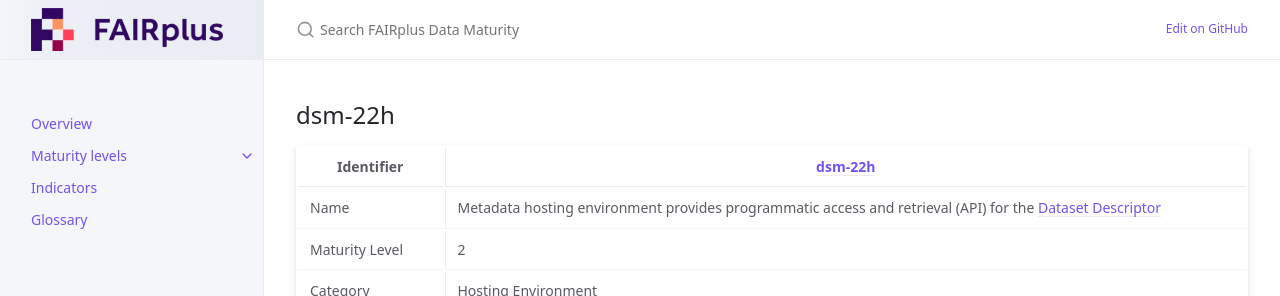
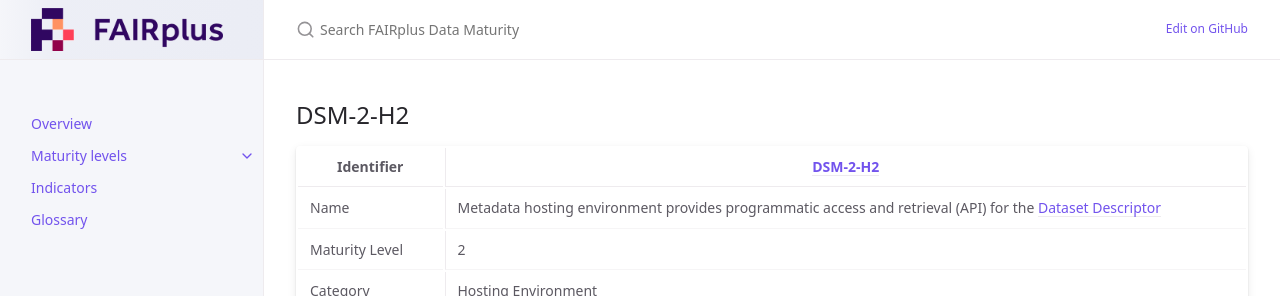
Before and after one commit to FAIRplus/Data-Maturity, a Jekyll site: the page built from docs/_indicators/DSM-2-H2.md, in a window 1280 px wide. Shown: the top 296 px of the page. Built offline with Jekyll 4.4.1, drawn with Linux system fonts in a browser that asks for light colours.

Commit message:
Update DSM-2-H2.md

```diff
--- a/docs/_indicators/DSM-2-H2.md
+++ b/docs/_indicators/DSM-2-H2.md
@@ -1,13 +1,13 @@
 ---
 layout: default
-title: dsm-22h
+title: DSM-2-H2
 parent_level: level2
 nav_exclude: True
 ---
 
-## dsm-22h
+## DSM-2-H2
 
-| Identifier | [dsm-22h](https://github.com/FAIRplus/Data-Maturity/blob/master/docs/_indicators/dsm-22h.md) |
+| Identifier | [DSM-2-H2](https://github.com/FAIRplus/Data-Maturity/blob/master/docs/_indicators/DSM-2-H2.md) |
 | ---------- | ----------|
 | Name | Metadata hosting environment provides programmatic access and retrieval (API) for the [Dataset Descriptor](https://fairplus.github.io/Data-Maturity/docs/Glossary/#dataset-descriptor) |
 | Maturity Level | 2 |
```
